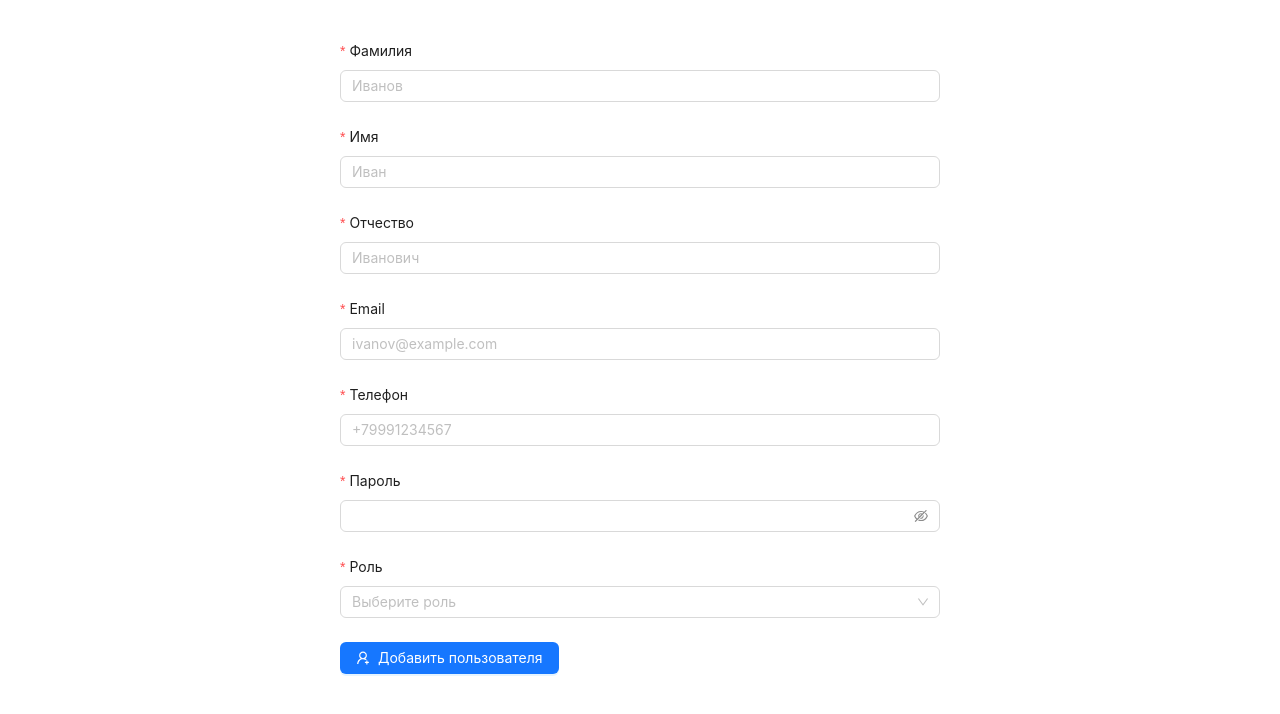
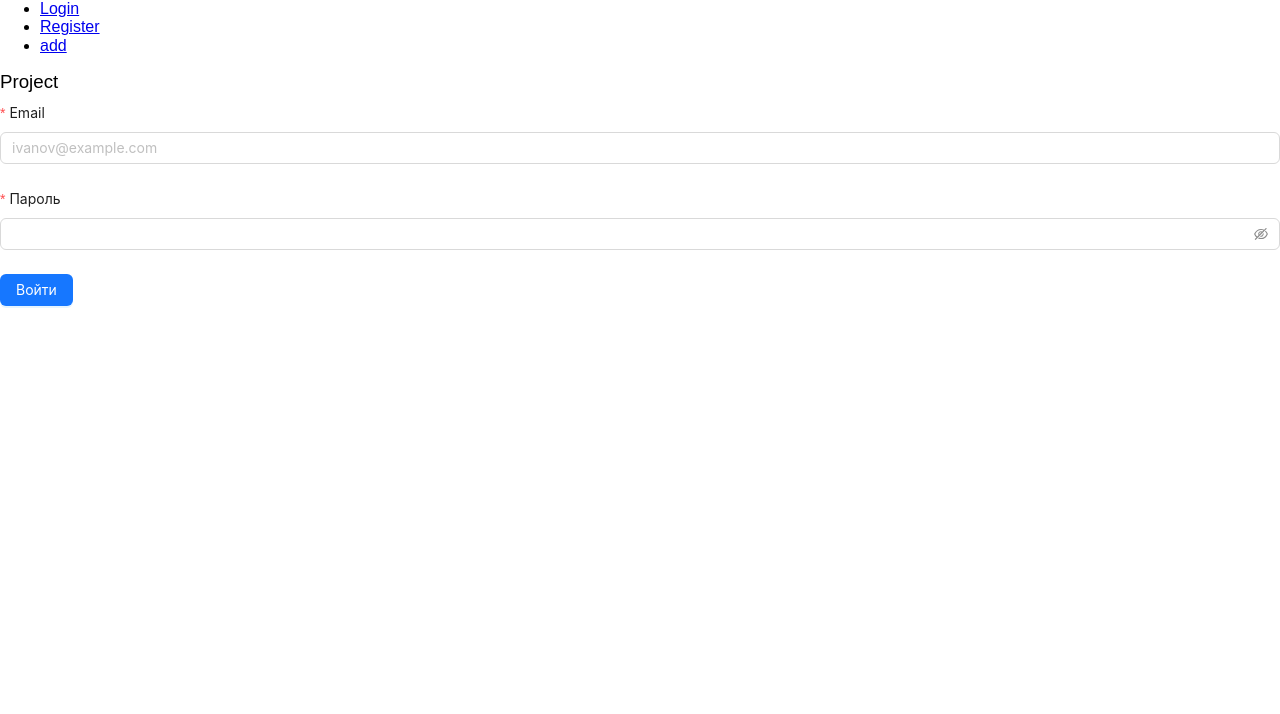
Before and after one commit to darkzs47/extendedCRM, a React (Vite) app in the folder src/client/: page /login in a window 1280 px wide. Shown: the top 714 px of the page. Built offline with nearby package versions, Linux system fonts and the light colour scheme.

Commit message:
Login forn and other

```diff
--- a/src/client/package.json
+++ b/src/client/package.json
@@ -14,7 +14,8 @@
     "antd": "^5.26.2",
     "axios": "^1.10.0",
     "react": "^19.1.0",
-    "react-dom": "^19.1.0"
+    "react-dom": "^19.1.0",
+    "react-router-dom": "^7.6.3"
   },
   "devDependencies": {
     "@eslint/js": "^9.29.0",
--- a/src/client/src/App.tsx
+++ b/src/client/src/App.tsx
@@ -1,112 +1,26 @@
 import './App.css';
 import 'antd/dist/reset.css';
 import React from "react";
-import { Form, Input, Button, Select } from "antd";
-import { UserAddOutlined } from "@ant-design/icons";
-import axios from "axios";
-
-const { Option } = Select;
-
-export const NewUserForm: React.FC = () => {
-  const [form] = Form.useForm();
-
-  const onFinish = async (values: any) => {
-    try {
-      await axios.post("http://localhost:5252/users/create", values);
-      form.resetFields();
-    } catch (error) {
-      console.error("Ошибка");
-    }
-  };
-
-  return (
-      <Form
-          form={form}
-          name="userForm"
-          layout="vertical"
-          onFinish={onFinish}
-          style={{ maxWidth: 600, margin: "0 auto", paddingTop: 40 }}
-      >
-        <Form.Item
-            label="Фамилия"
-            name="secondName"
-            rules={[{ required: true, message: "Введите фамилию" }]}
-        >
-          <Input placeholder="Иванов" />
-        </Form.Item>
-
-        <Form.Item
-            label="Имя"
-            name="name"
-            rules={[{ required: true, message: "Введите имя" }]}
-        >
-          <Input placeholder="Иван" />
-        </Form.Item>
-
-        <Form.Item
-            label="Отчество"
-            name="lastName"
-            rules={[{ required: true, message: "Введите отчество" }]}
-        >
-          <Input placeholder="Иванович" />
-        </Form.Item>
-
-        <Form.Item
-            label="Email"
-            name="email"
-            rules={[
-              { required: true, message: "Введите email" },
-              { type: "email", message: "Некорректный email" },
-            ]}
-        >
-          <Input placeholder="ivanov@example.com" />
-        </Form.Item>
-
-        <Form.Item
-            label="Телефон"
-            name="phone"
-            rules={[{ required: true, message: "Введите номер телефона" }]}
-        >
-          <Input placeholder="+79991234567" />
-        </Form.Item>
-
-        <Form.Item
-            label="Пароль"
-            name="password"
-            rules={[{ required: true, message: "Введите пароль" }]}
-        >
-          <Input.Password />
-        </Form.Item>
-
-        <Form.Item
-            label="Роль"
-            name="role"
-            rules={[{ required: true, message: "Выберите роль" }]}
-        >
-          <Select placeholder="Выберите роль">
-            <Option value="admin">Администратор</Option>
-            <Option value="user">Пользователь</Option>
-            <Option value="supplier">Поставщик</Option>
-          </Select>
-        </Form.Item>
-
-        <Form.Item>
-          <Button type="primary" htmlType="submit" icon={<UserAddOutlined />}>
-            Добавить пользователя
-          </Button>
-        </Form.Item>
-      </Form>
-  );
-};
-
+import {BrowserRouter as Router, Route, Routes} from 'react-router-dom';
+import NewUserForm from "./components/NewUserForm.tsx";
+import Main from "./pages/Main.tsx"
+import Header from "./layouts/Header.tsx";
+import Login from "./pages/Login.tsx";
+import Register from "./pages/Register.tsx";
 
 function App() {
 
-  return (
-    <>
-      <NewUserForm/>
-    </>
-  )
+    return (
+        <Router>
+            <Header/>
+            <Routes>
+                <Route path="/login" element={<Login/>}/>
+                <Route path="/register" element={<Register/>}/>
+                <Route path="/main" element={<Main/>}/>
+                <Route path="/users/add" element={<NewUserForm/>}/>
+            </Routes>
+        </Router>
+    )
 }
 
 export default React.memo(App)
--- /dev/null
+++ b/src/client/src/components/Navigation.tsx
@@ -0,0 +1,22 @@
+import {type FC, memo} from 'react'
+import {NavLink} from "react-router-dom";
+
+const Navigation: FC = () => {
+    return (
+        <nav>
+            <ul>
+                <li>
+                    <NavLink to="/login">Login</NavLink>
+                </li>
+                <li>
+                    <NavLink to="/register">Register</NavLink>
+                </li>
+                <li>
+                    <NavLink to="/users/add">add</NavLink>
+                </li>
+            </ul>
+        </nav>
+    )
+}
+
+export default memo(Navigation);
--- /dev/null
+++ b/src/client/src/components/NewUserForm.tsx
@@ -0,0 +1,99 @@
+import {type FC, memo} from 'react'
+
+import {Button, Form, Input, Select} from "antd";
+import axios from "axios";
+import {UserAddOutlined} from "@ant-design/icons";
+
+const { Option } = Select;
+const NewUserForm: FC = () => {
+    const [form] = Form.useForm();
+
+    const onFinish = async (values: any): Promise<void> => {
+        try {
+            await axios.post("http://localhost:5252/users/add", values);
+            form.resetFields();
+        } catch (error) {
+            console.error("Ошибка");
+        }
+    };
+
+    return (
+        <Form
+            form={form}
+            name="userForm"
+            layout="vertical"
+            onFinish={onFinish}
+        >
+            <Form.Item
+                label="Фамилия"
+                name="secondName"
+                rules={[{ required: true, message: "Введите фамилию" }]}
+            >
+                <Input placeholder="Иванов" />
+            </Form.Item>
+
+            <Form.Item
+                label="Имя"
+                name="name"
+                rules={[{ required: true, message: "Введите имя" }]}
+            >
+                <Input placeholder="Иван" />
+            </Form.Item>
+
+            <Form.Item
+                label="Отчество"
+                name="lastName"
+                rules={[{ required: true, message: "Введите отчество" }]}
+            >
+                <Input placeholder="Иванович" />
+            </Form.Item>
+
+            <Form.Item
+                label="Email"
+                name="email"
+                rules={[
+                    { required: true, message: "Введите email" },
+                    { type: "email", message: "Некорректный email" },
+                ]}
+            >
+                <Input placeholder="ivanov@example.com" />
+            </Form.Item>
+
+            <Form.Item
+                label="Телефон"
+                name="phone"
+                rules={[{ required: true, message: "Введите номер телефона" }]}
+            >
+                <Input placeholder="+79991234567" />
+            </Form.Item>
+
+            <Form.Item
+                label="Пароль"
+                name="password"
+                rules={[{ required: true, message: "Введите пароль" }]}
+            >
+                <Input.Password />
+            </Form.Item>
+
+            <Form.Item
+                label="Роль"
+                name="role"
+                rules={[{ required: true, message: "Выберите роль" }]}
+            >
+                <Select placeholder="Выберите роль">
+                    <Option value="admin">Администратор</Option>
+                    <Option value="user">Пользователь</Option>
+                    <Option value="supplier">Поставщик</Option>
+                </Select>
+            </Form.Item>
+
+            <Form.Item>
+                <Button type="primary" htmlType="submit" icon={<UserAddOutlined />}>
+                    Добавить пользователя
+                </Button>
+            </Form.Item>
+        </Form>
+    );
+};
+
+export default memo(NewUserForm);
--- /dev/null
+++ b/src/client/src/layouts/Header.tsx
@@ -0,0 +1,18 @@
+import {type FC, memo} from 'react'
+
+import Navigation from "../components/Navigation.tsx";
+
+const Header: FC = () => {
+    return (
+        <header>
+            <Navigation/>
+
+            <h3>
+                Project
+            </h3>
+
+        </header>
+    )
+}
+
+export default memo(Header);
--- /dev/null
+++ b/src/client/src/pages/Login.tsx
@@ -0,0 +1,54 @@
+import {memo, type FC} from 'react'
+import {Button, Form, Input} from "antd";
+import axios from "axios";
+
+const Login: FC = () => {
+    const [form] = Form.useForm();
+
+    const onFinish = async (values: string): Promise<void> => {
+        try {
+            await axios.post("http://localhost:5252/auth/login", values);
+            form.resetFields();
+        } catch (error) {
+            console.log(error);
+        }
+    };
+
+    return (
+        <main>
+            <Form
+                form={form}
+                name="userForm"
+                layout="vertical"
+                onFinish={onFinish}
+            >
+                <Form.Item
+                    label="Email"
+                    name="email"
+                    rules={[
+                        { required: true, message: "Введите email" },
+                        { type: "email", message: "Некорректный email" },
+                    ]}
+                >
+                    <Input placeholder="ivanov@example.com" />
+                </Form.Item>
+
+                <Form.Item
+                    label="Пароль"
+                    name="password"
+                    rules={[{ required: true, message: "Введите пароль" }]}
+                >
+                    <Input.Password />
+                </Form.Item>
+
+                <Form.Item>
+                    <Button type="primary" htmlType="submit">
+                        Войти
+                    </Button>
+                </Form.Item>
+            </Form>
+        </main>
+    )
+}
+
+export default memo(Login);
--- /dev/null
+++ b/src/client/src/pages/Main.tsx
@@ -0,0 +1,12 @@
+import {type FC, memo} from 'react'
+
+
+const Main: FC = () => {
+    return (
+        <main>
+            content
+        </main>
+    )
+}
+
+export default memo(Main);
--- /dev/null
+++ b/src/client/src/pages/Register.tsx
@@ -0,0 +1,13 @@
+import {memo, type FC} from 'react'
+
+const Register: FC = () => {
+    return (
+        <main>
+            {/*    login form
+        button - register
+        */}
+        </main>
+    )
+}
+
+export default memo(Register);
```
Also changed, not shown: 1 other file (tests, documents, lock files or other folders).
